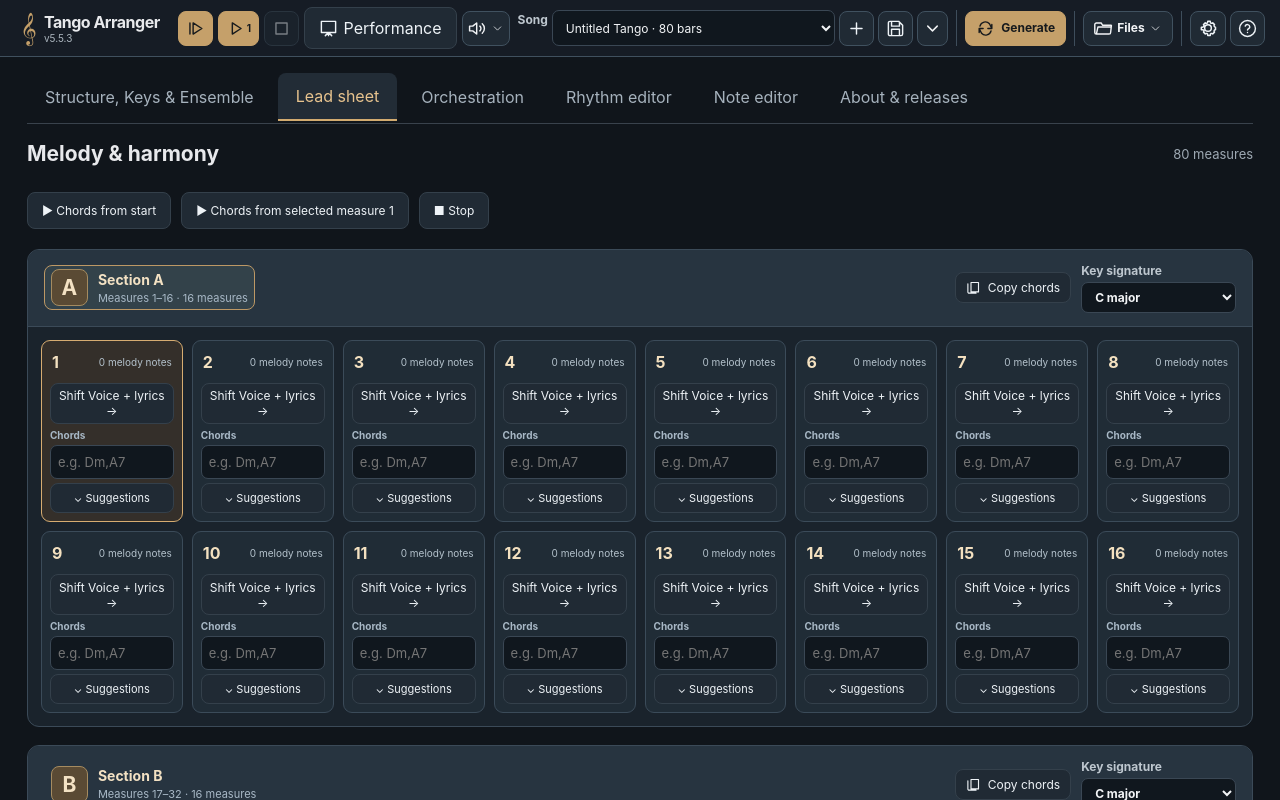
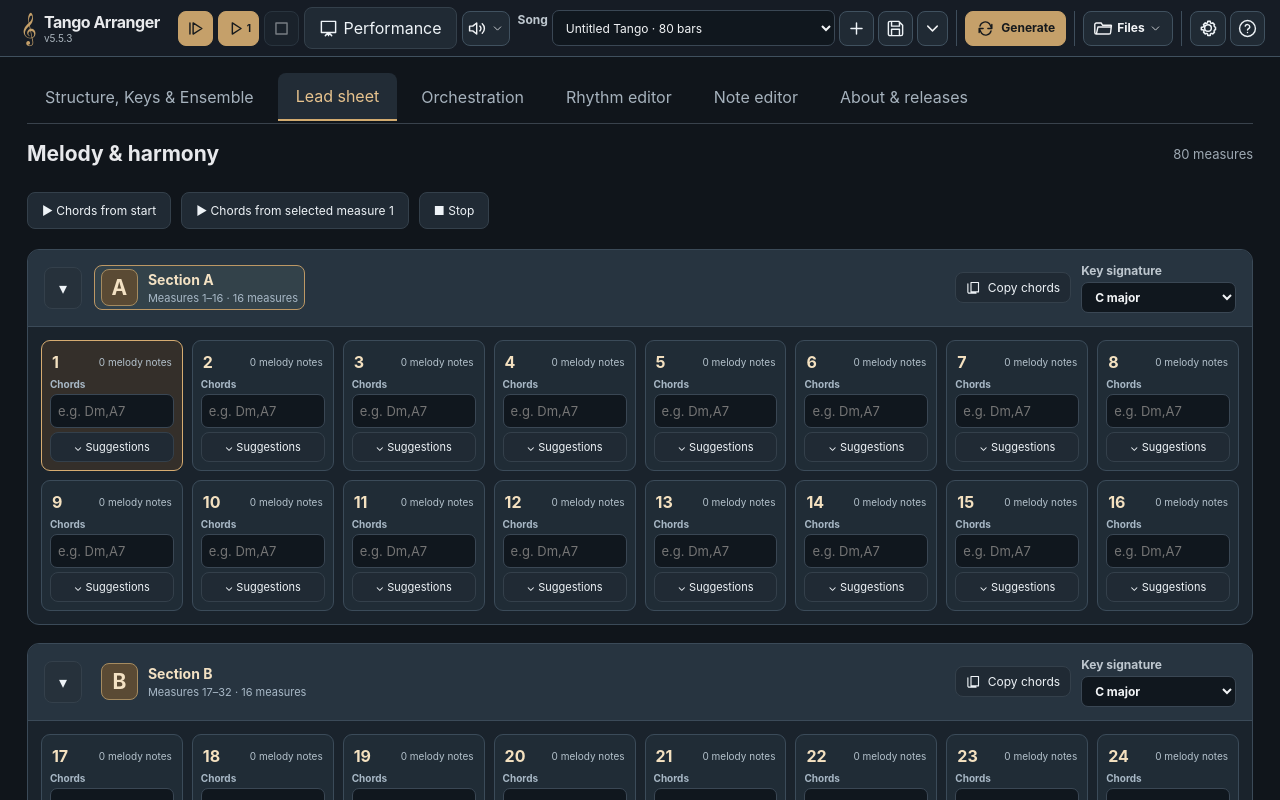
Before and after one commit to niwrA/tango-arranger, a Vue app: page / in a window 1280 px wide. Both pictures are taken after a click on the button "Lead sheet". Shown: the top 800 px of the page. Built offline with nearby package versions, Linux system fonts and the light colour scheme.

Commit message:
Collapse lead-sheet sections and replace voice shift button with measure lyric context menu

```diff
--- a/src/App.vue
+++ b/src/App.vue
@@ -823,32 +823,29 @@ function onLeadSectionHeaderClick(i:number){if(copySectionMode.value&&i!==copySo
 function beginSectionCopy(i:number){if(!copySpans.value[i])return;copySourceIndex.value=i;copySectionMode.value=true;copyHarmonyFeedback.value='';}
 function cancelSectionCopy(){copySectionMode.value=false;}
 function copyChordsToSection(i:number){if(!copySectionMode.value||i===copySourceIndex.value)return;copyTargetIndex.value=i;applySectionChordCopy();}
-function shiftVoiceFromLeadMeasure(measure:number){
-  const beats=project.value.beats;
-  const input=window.prompt('Shift Voice notes and their attached lyrics to the right by how many beats? Notes from this measure onward move together; other instruments stay in place.','1');
-  if(input===null)return;
-  const amount=Number(input);
-  if(!Number.isFinite(amount)||amount<=0||amount>beats*8){message.value='Enter a positive shift of at most 8 measures.';return;}
-  const start=measure*beats,end=project.value.bars.length*beats;
-  const source=score.value.Voice??[];
-  const moved=source.filter(n=>n.start>=start);
-  if(!moved.length){message.value='No Voice notes start at or after this measure.';return;}
-  const overflow=moved.filter(n=>n.start+amount>=end);
-  const confirmation=`Shift ${moved.length} Voice notes and their lyrics from measure ${measure+1} right by ${amount} beat(s)?${overflow.length?' '+overflow.length+' notes would start beyond the end of the song and be removed.':''} The operation will protect the edited Voice measures.`;
-  if(!window.confirm(confirmation))return;
-  const next=snapshot(project.value);
-  const shifted=source.flatMap(n=>{
-    if(n.start<start)return [{...n}];
-    const shiftedStart=Number((n.start+amount).toFixed(6));
-    if(shiftedStart>=end)return [];
-    return [{...n,start:shiftedStart,duration:Math.min(n.duration,Number((end-shiftedStart).toFixed(6)))}];
-  });
-  next.importedScore={...(next.importedScore??{}),Voice:shifted};
-  next.generatedScore={...(next.generatedScore??score.value),Voice:shifted};
-  next.protectedBars={...(next.protectedBars??{})};
-  for(let i=measure;i<next.bars.length;i++)next.protectedBars[`Voice:${i}`]=true;
-  project.value=next;
-  message.value=`Shifted ${moved.length-overflow.length} Voice notes with lyrics by ${amount} beats; ${overflow.length} overflow notes removed.`;
+const collapsedLeadSections=ref<string[]>([]);
+function toggleLeadSectionCollapsed(label:string){
+  collapsedLeadSections.value=collapsedLeadSections.value.includes(label)
+    ?collapsedLeadSections.value.filter(x=>x!==label)
+    :[...collapsedLeadSections.value,label];
+}
+const leadMeasureContext=ref<number|null>(null);
+let leadContextTimer:ReturnType<typeof setTimeout>|null=null;
+function cancelLeadContextTimer(){if(leadContextTimer!==null){clearTimeout(leadContextTimer);leadContextTimer=null;}}
+function showLeadMeasureContext(measure:number,event?:MouseEvent){
+  event?.preventDefault();cancelLeadContextTimer();leadMeasureContext.value=measure;
+}
+function startLeadMeasureLongPress(measure:number){
+  cancelLeadContextTimer();
+  leadContextTimer=setTimeout(()=>{leadMeasureContext.value=measure;leadContextTimer=null;},550);
+}
+function openLeadVoiceLyrics(measure:number){
+  leadMeasureContext.value=null;
+  const voice=projectInstruments(project.value).find(inst=>inst.startsWith('Voice'));
+  if(!voice){message.value='This song has no Voice part.';return;}
+  openNoteEditor(voice,measure);
+  noteSelected.value=noteMeasure.value.findIndex(n=>Boolean(n.lyric||n.lyric2));
+  if(noteSelected.value<0)noteSelected.value=0;
 }
 function toggleLeadMeasureEditor(i:number){if(i===selectedBar.value)leadMeasureEditorOpen.value=!leadMeasureEditorOpen.value;else{selectLeadMeasure(i);leadMeasureEditorOpen.value=true;}}
 
@@ -2206,14 +2203,14 @@ function addArrastre(){const inst:'Piano'='Piano';const b=selectedBar.value,offs
 <div class="lead-sections">
   <section v-for="(span,si) in sectionSpans(project)" :key="`${span.label}:${span.start}`" class="lead-section" :aria-label="`Section ${sectionLetter(si)}`">
     <div :class="['lead-section-heading',{'lead-copy-source':copySectionMode&&copySourceIndex===si}]">
-      <div class="lead-section-title"><button type="button" :class="['lead-section-select',{'is-selected':project.bars[selectedBar]?.section===span.label}]" :aria-pressed="project.bars[selectedBar]?.section===span.label" :aria-label="copySectionMode&&copySourceIndex!==si?`Paste copied chords into section ${sectionLetter(si)}`:`Select section ${sectionLetter(si)}, measures ${span.start+1} to ${span.start+span.measures}`" @click="onLeadSectionHeaderClick(si)"><strong class="lead-section-letter">{{sectionLetter(si)}}</strong><span><strong>Section {{span.label}}</strong><small>Measures {{span.start+1}}–{{span.start+span.measures}} · {{span.measures}} measures</small></span></button></div>
+      <div class="lead-section-title"><button type="button" class="lead-section-collapse" :aria-expanded="!collapsedLeadSections.includes(span.label)" :title="collapsedLeadSections.includes(span.label)?'Expand section':'Collapse section'" @click="toggleLeadSectionCollapsed(span.label)">{{collapsedLeadSections.includes(span.label)?'▸':'▾'}}</button><button type="button" :class="['lead-section-select',{'is-selected':project.bars[selectedBar]?.section===span.label}]" :aria-pressed="project.bars[selectedBar]?.section===span.label" :aria-label="copySectionMode&&copySourceIndex!==si?`Paste copied chords into section ${sectionLetter(si)}`:`Select section ${sectionLetter(si)}, measures ${span.start+1} to ${span.start+span.measures}`" @click="onLeadSectionHeaderClick(si)"><strong class="lead-section-letter">{{sectionLetter(si)}}</strong><span><strong>Section {{span.label}}</strong><small>Measures {{span.start+1}}–{{span.start+span.measures}} · {{span.measures}} measures</small></span></button></div>
       <div class="lead-section-actions"><button v-if="!copySectionMode" type="button" class="secondary lead-section-copy" :aria-label="`Copy chords from section ${sectionLetter(si)}`" :title="`Copy chords from section ${sectionLetter(si)}`" @click="beginSectionCopy(si)"><AppIcon name="copy"/> Copy chords</button><button v-else-if="copySourceIndex===si" type="button" class="secondary lead-section-copy" @click="cancelSectionCopy">Cancel copy</button><button v-else type="button" class="primary lead-section-copy" :aria-label="`Copy chords into section ${sectionLetter(si)}`" @click="copyChordsToSection(si)"><AppIcon name="copy"/> Paste into {{sectionLetter(si)}}</button></div>
       <label class="lead-key-label">Key signature<select :value="keyForSection(span.label)" :aria-label="`Key for section ${span.label}`" @change="setSectionKey(span.label,$event)"><optgroup label="Major"><option v-for="key in majorKeys" :key="key" :value="key">{{key}} major</option></optgroup><optgroup label="Minor"><option v-for="key in minorKeys" :key="key" :value="key">{{key.slice(0,-1)}} minor</option></optgroup></select></label>
     </div>
-    <div class="lead-measure-grid">
+    <div v-if="!collapsedLeadSections.includes(span.label)" class="lead-measure-grid">
       <template v-for="offset in span.measures" :key="span.start+offset-1"><div :class="['lead-measure',{selected:selectedBar===span.start+offset-1}]">
-        <button type="button" class="lead-measure-select" :aria-pressed="selectedBar===span.start+offset-1" :title="`Select measure ${span.start+offset}; double-click to edit its lead melody`" @click="toggleLeadMeasureEditor(span.start+offset-1)" @dblclick.stop="focusLeadMelody(span.start+offset-1)"><strong>{{span.start+offset}}</strong><small>{{project.bars[span.start+offset-1].melody.length}} melody notes</small></button>
-        <button type="button" class="secondary lead-voice-shift" title="Insert time before the Voice phrase in this measure, moving subsequent Voice notes and attached lyrics together" @click="shiftVoiceFromLeadMeasure(span.start+offset-1)">Shift Voice + lyrics →</button>
+        <button type="button" class="lead-measure-select" @contextmenu="showLeadMeasureContext(span.start+offset-1,$event)" @touchstart.passive="startLeadMeasureLongPress(span.start+offset-1)" @touchend="cancelLeadContextTimer" @touchcancel="cancelLeadContextTimer" @touchmove="cancelLeadContextTimer" :aria-pressed="selectedBar===span.start+offset-1" :title="`Select measure ${span.start+offset}; double-click to edit its lead melody`" @click="toggleLeadMeasureEditor(span.start+offset-1)" @dblclick.stop="focusLeadMelody(span.start+offset-1)"><strong>{{span.start+offset}}</strong><small>{{project.bars[span.start+offset-1].melody.length}} melody notes</small></button>
+        <div v-if="leadMeasureContext===span.start+offset-1" class="lead-measure-context" role="menu"><strong>Measure {{span.start+offset}} · Lyrics</strong><button type="button" role="menuitem" @click="openLeadVoiceLyrics(span.start+offset-1)">Open Voice note / lyric alignment</button><button type="button" role="menuitem" @click="leadMeasureContext=null">Close</button></div>
         <div v-if="leadLyricOverview.get(span.start+offset-1)?.length" class="lead-lyric-overview" :aria-label="`Lyrics in measure ${span.start+offset}`" style="margin:.4rem 0;padding:.45rem;border-top:1px solid #607080">
           <div style="display:flex;align-items:flex-end;flex-wrap:wrap;gap:.12rem .25rem;line-height:1.3">
             <span v-for="(item,i) in leadLyricOverview.get(span.start+offset-1)" :key="i" :title="`Beat ${(item.beat+1).toFixed(2)}`" style="display:inline-flex;flex-direction:column;align-items:flex-start;min-width:1.4rem;white-space:nowrap">
```
